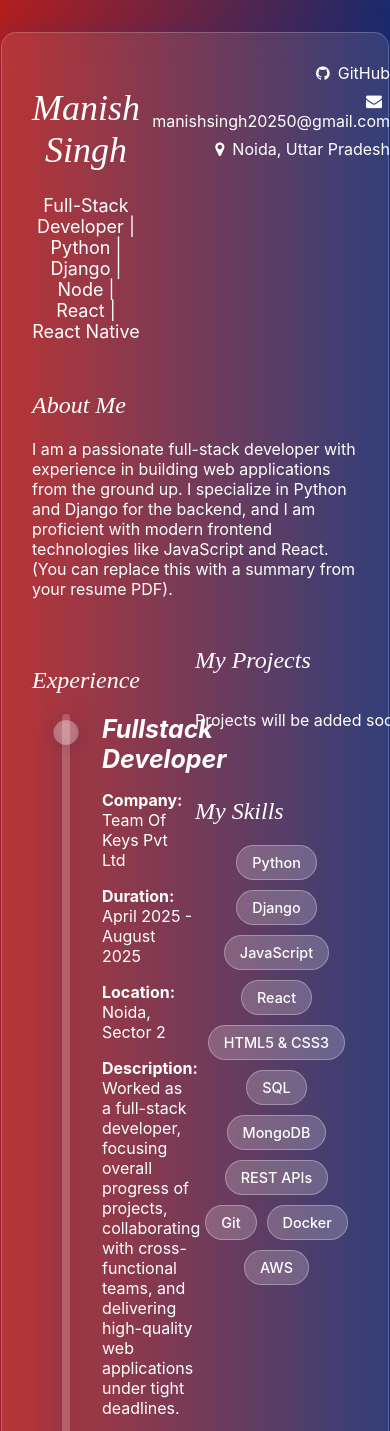
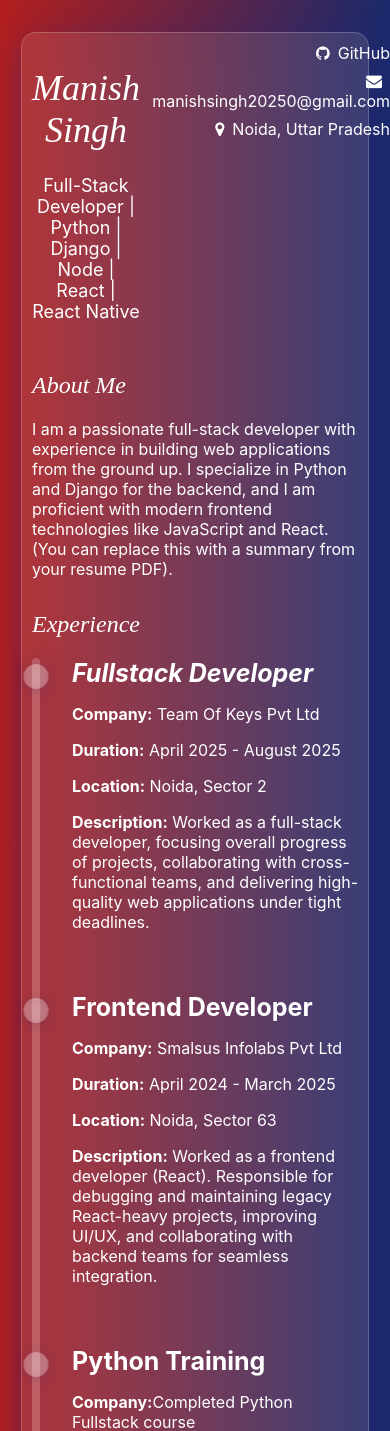
Before and after one commit to Manish-wq/django_todo, a Django app: page / in a window 390 px wide; the page is wider, and only the part inside the window is pictured. Shown: the top 1431 px of that part. Run offline with Django 5.2, Linux system fonts and the light colour scheme; data that the repository does not hold is empty.

Commit message:
added responsive classes

```diff
--- a/portfolio/templates/portfolio_home.html
+++ b/portfolio/templates/portfolio_home.html
@@ -2,6 +2,31 @@
 
 
 {% block content %}
+    <style>
+    @media (max-width: 768px) {
+        .skills-container, .timeline-container {
+            width: 100% !important;
+            margin-left: 0 !important;
+        }
+        .timeline-container > div {
+            margin-left: 0 !important;
+        }
+        .timeline-container {
+            padding-left: 0 !important;
+        }
+        .projects-grid {
+            grid-template-columns: 1fr !important;
+        }
+        section#skills, section#experience {
+            width: 100% !important;
+            float: none !important;
+            clear: both !important;
+        }
+        .glass-card {
+            padding: 10px !important;
+        }
+    }
+    </style>
 <div style="display: flex; justify-content: space-between; align-items: flex-start; margin-bottom: 2rem;">
     <header style="text-align: center; flex: 1; font-size: large;">
         <h1>{{ name }}</h1>
```
